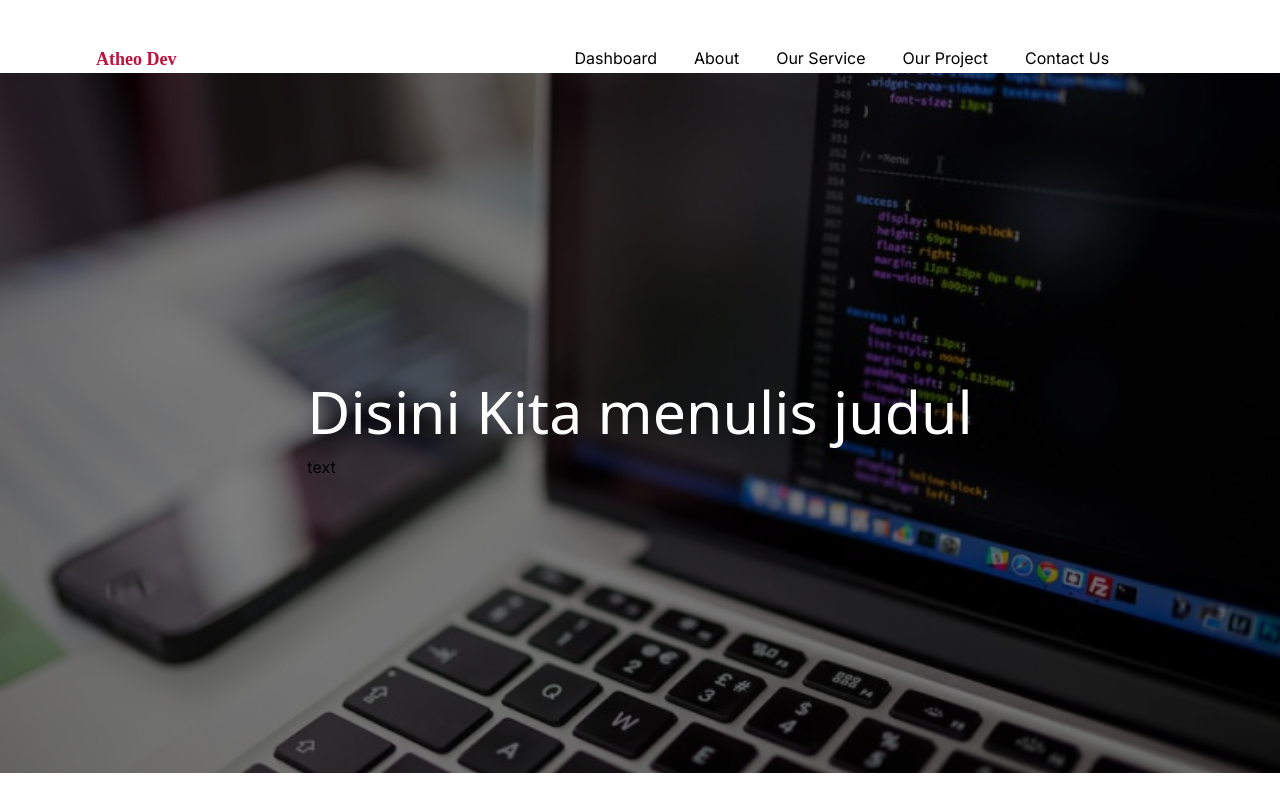
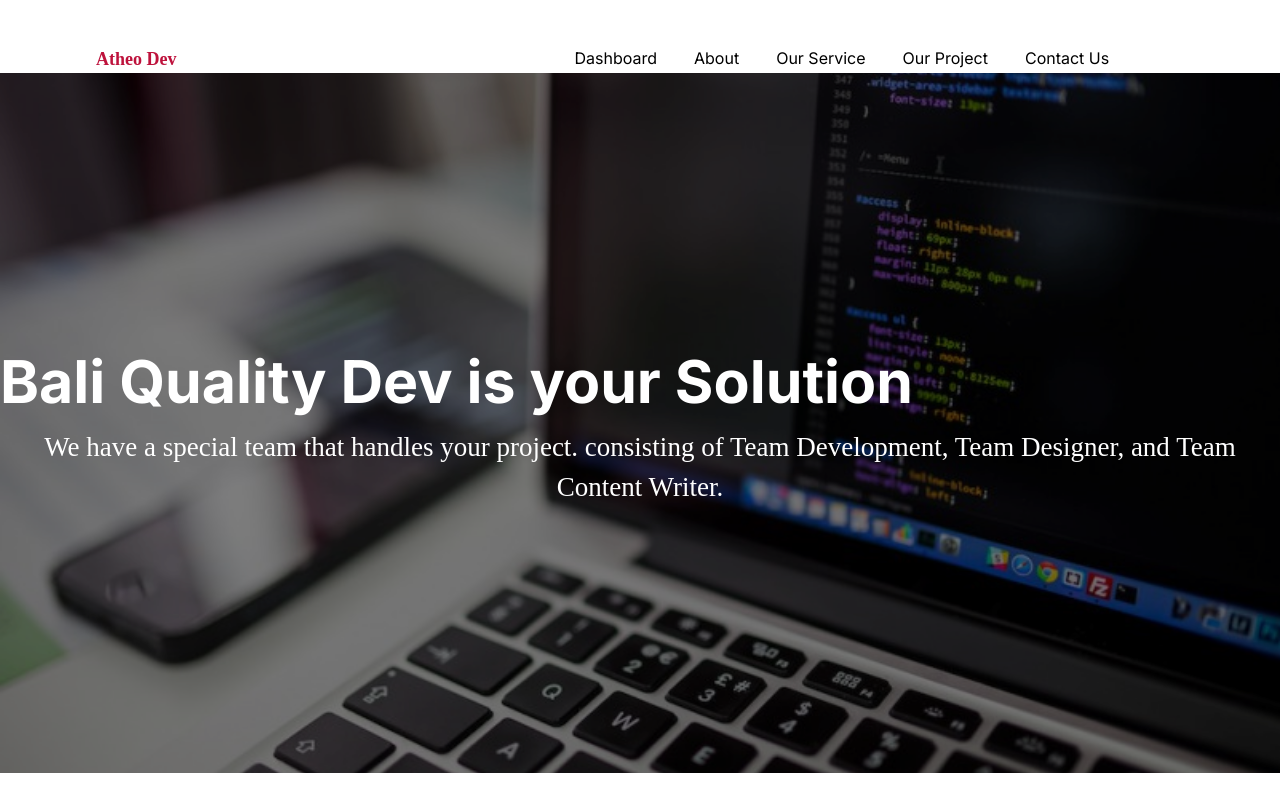
Before and after one commit to atheo810/belajar-vercel-typescript, a Next.js app: page /dashboard in a window 1280 px wide. Built offline with nearby package versions, Linux system fonts and the light colour scheme.

Commit message:
style: Text dashboard

```diff
--- a/src/app/dashboard/page.tsx
+++ b/src/app/dashboard/page.tsx
@@ -12,11 +12,14 @@ export default function DashboardPage() {
       <div className="banner-img absolute min-h-[700px] bg-banner-image bg-cover w-[100%] bg-fixed bg-no-repeat brightness-50 h-[100%]"></div>
       <span className="banner-text z-20">
         <h1>
-          <span className="text-hijau font-sans text-[59px] text-white">
-            Disini Kita menulis judul
+          <span className="text-hijau font-Inter text-[59px] text-white font-bold leading-normal">
+            Bali Quality Dev is your Solution
           </span>
         </h1>
-        <p>text</p>
+        <p className="text-white font-work text-[27px] font-normal text-center">
+          We have a special team that handles your project. consisting of Team
+          Development, Team Designer, and Team Content Writer.
+        </p>
       </span>
     </div>
   );
```
